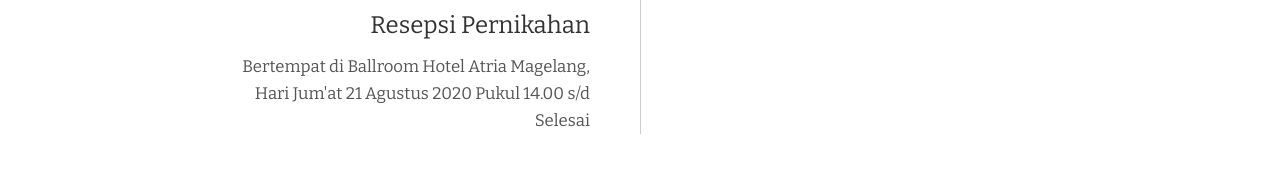
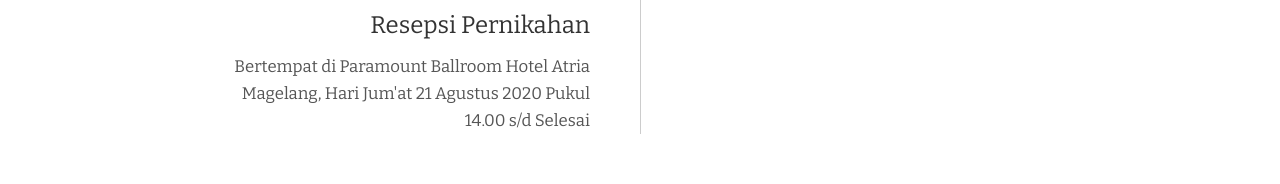
Before and after one commit to wedding-taufikdian/wedding-taufikdian.github.io, a plain HTML site: page index.html in a window 1280 px wide. Shown: the part 2140-2324 px from the top of the page. Drawn offline with nearby package versions, Linux system fonts and the light colour scheme.

```diff
--- a/index.html
+++ b/index.html
@@ -141,7 +141,7 @@
 						<div class="w-detail left">
 							<i class="icon icon-cake"></i>
 							<h4 class="title">Resepsi Pernikahan</h4>
-							<p>Bertempat di Ballroom Hotel Atria Magelang, Hari Jum'at 21 Agustus 2020 Pukul 14.00 s/d Selesai</p>
+							<p>Bertempat di Paramount Ballroom Hotel Atria Magelang, Hari Jum'at 21 Agustus 2020 Pukul 14.00 s/d Selesai</p>
 						</div><!-- w-detail -->
 
 						<!-- <div class="w-detail left">
```
